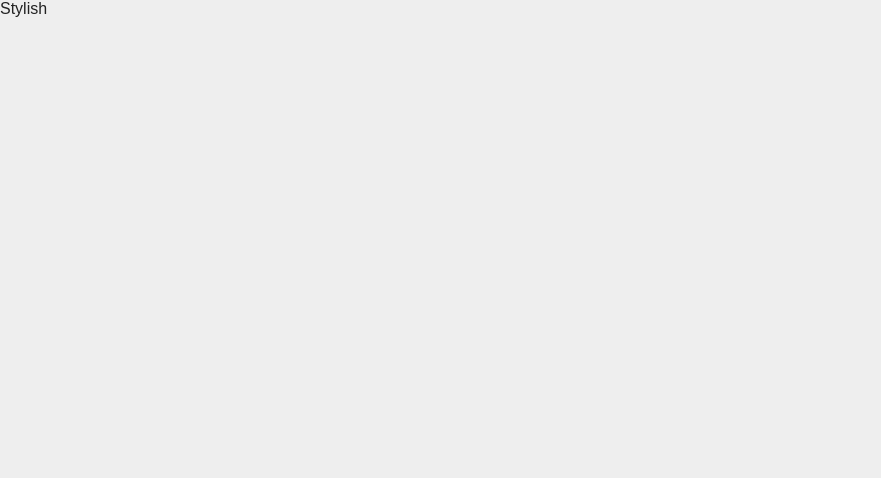
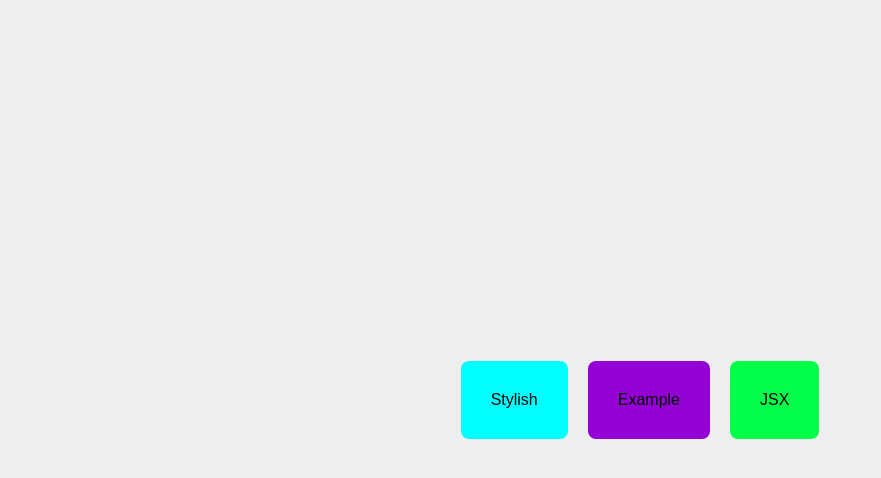
Before and after one commit to MateusBU/User_Register_with_DB, a Next.js app in the folder user_register/: page / in a window 1280 px wide. Shown: the top 478 px of the page, without its empty margins (0-881 px from the left). Built offline with nearby package versions, Linux system fonts and the light colour scheme.

Commit message:
Create Browser to navegate btw pages.

```diff
--- a/user_register/src/app/example/page.jsx
+++ b/user_register/src/app/example/page.jsx
@@ -1,11 +1,13 @@
 import Header from "@/components/Header"
+import Layout from '@/components/Layout';
+
 export default function Example(){
     // in one function cant return two or more elements
     //around div or empty element
     return(
-        <>
+        <Layout title="Using component" color="darkviolet">
             <Header title="Next.js & React" name="xyz" age={32} isNice={true}/>
             <Header title="Learn Next with Mateus"/>
-        </>
+        </Layout>
     )
 }
--- a/user_register/src/app/page.jsx
+++ b/user_register/src/app/page.jsx
@@ -1,11 +1,19 @@
 import Link from "next/link";
+import Browser from "@/components/Browser";
+
 export default function start(){
     //"<h1>Title</h1>""
     return (
-        <div>
-            <Link href="/stylish">
-                Stylish
-            </Link>
+        <div style={{
+            display: 'flex',
+            justifyContent: 'center',
+            alignItems: 'center',
+            height: '100vh',
+            flexWrap: 'wrap'
+        }}>
+            <Browser color="aqua" text="Stylish" destination="/stylish"/>
+            <Browser color="darkviolet" text="Example" destination="/example"/>
+            <Browser color="#00ff48" text="JSX" destination="/test/jsx"/>
         </div>
     );
 }
--- a/user_register/src/app/stylish/page.jsx
+++ b/user_register/src/app/stylish/page.jsx
@@ -7,7 +7,7 @@ import Link from 'next/link';
 
 export default function Stylish(){
     return (
-        <Layout title="CSS Example">
+        <Layout title="CSS Example" color="aqua">
             <div className={styles.title}>
                <h1>Style using CSS modules</h1>
             </div>
--- /dev/null
+++ b/user_register/src/components/Browser.jsx
@@ -0,0 +1,12 @@
+import Link from "next/link"
+import styles from '../styles/Browser.module.css'
+
+export default function Browser(props){
+    return(
+        <Link href={props.destination}>
+            <div className={styles.browser} style={{backgroundColor: props.color ?? 'aqua'}}>
+                {props.text}
+            </div>
+        </Link>
+    )
+}
--- a/user_register/src/components/Layout.jsx
+++ b/user_register/src/components/Layout.jsx
@@ -2,9 +2,10 @@ import Link from "next/link"
 import styles from "../styles/Layout.module.css"
 import Header from "./Header"
 export default function Layout(props){
+    console.log(props.color);
     return(
-        <div lassName={styles.layout}>
-            <div className={styles.header}>
+        <div className={styles.layout}>
+            <div className={styles.header} style={{background: `linear-gradient(to right, black, ${props.color})`}} >
                 <Header title={props.title ?? 'One more example'}></Header>
                 <Link href="/">Return</Link>
             </div>
--- /dev/null
+++ b/user_register/src/styles/Browser.module.css
@@ -0,0 +1,7 @@
+.browser{
+    color: black;
+    background-color: #00ff48;
+    padding: 30px;
+    margin: 10px;
+    border-radius: 8px;
+}
--- a/user_register/src/styles/Layout.module.css
+++ b/user_register/src/styles/Layout.module.css
@@ -8,7 +8,7 @@
     display: flex;
     justify-content: space-between; /*Each component at the extremity of the page*/
     padding: 10px 20px;
-    background: linear-gradient(to right, black, aqua);
+    /* background: linear-gradient(to right, black, aqua);; */
 }
 
 .header h1{
@@ -24,5 +24,5 @@
 
 .content{
     padding: 25px;
-    height: 100%;
+    height: 100px;
 }
--- a/user_register/src/styles/Stylish.module.css
+++ b/user_register/src/styles/Stylish.module.css
@@ -1,7 +1,7 @@
 .title{
     background-color: aqua;
     color: black;
-    height: 100%;
+    height: 100vh;
 }
 
 .title h1{
```
Also changed, not shown: user_register/src/app/test/jsx/page.jsx (+4 -0 lines).
